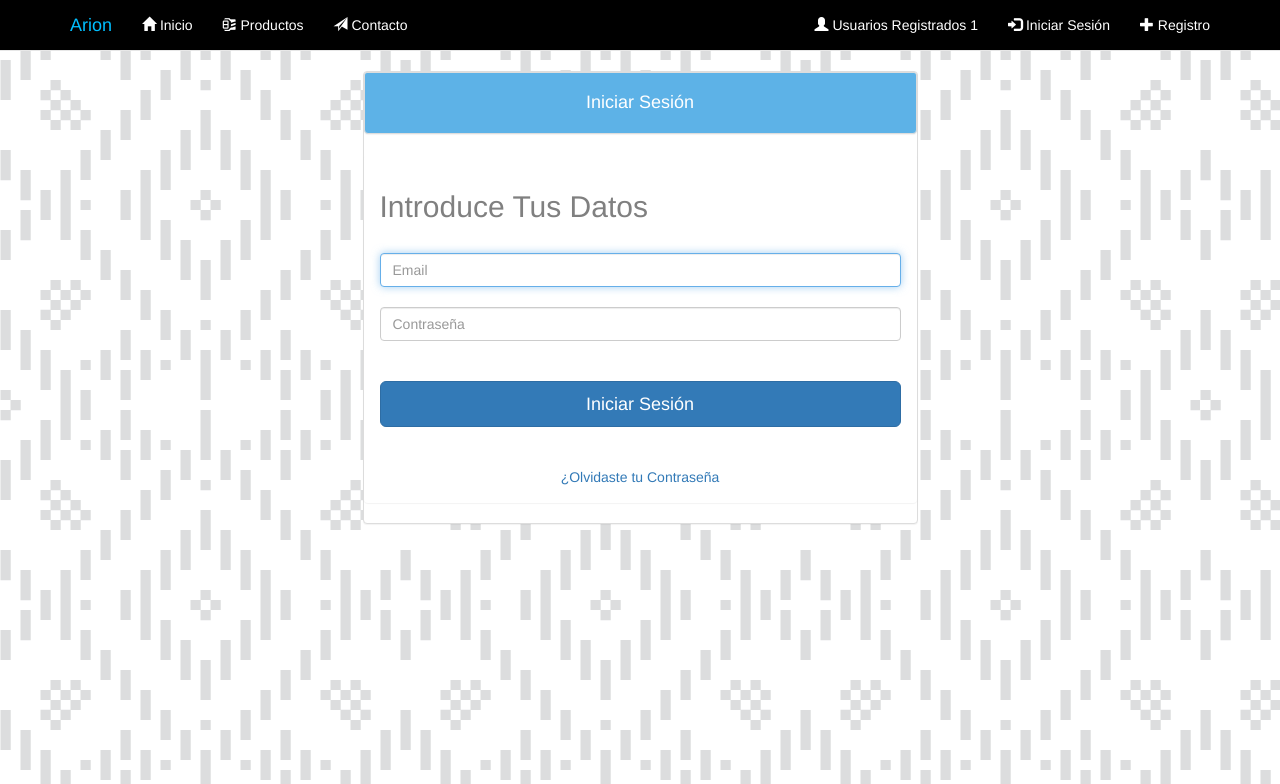
After one commit to Snh23/ArionX, a PHP site: page /ArionX/login.php in a window 1280 px wide. The commit adds this page. Shown: the top 784 px of the page. Run offline with PHP 8.4, Linux system fonts and the light colour scheme; tables that the repository leaves empty or names only in its code hold one stand-in row (values such as "Sample post").

Commit message:
RegistroCompletoLogin

```diff
--- a/Plantillas/documento-nav.inc.php
+++ b/Plantillas/documento-nav.inc.php
@@ -13,13 +13,13 @@ Conexion::cerrar_con();
                     <span class="icon-bar"></span>
                     <span class="icon-bar"></span>
                 </button>
-                <a class="navbar-brand" href="#">Arion</a>
+                <a class="navbar-brand" href="<?php echo SERVIDOR ?>">Arion</a>
             </div>
             <div class="navbar-collapse collapse" id="navbar">
                 <ul class="nav navbar-nav">
-                    <li><a href="index.php"><span class="glyphicon glyphicon-home" aria-hidden="true"></span> Inicio</a></li>
-                    <li><a href="#"><span class="glyphicon glyphicon-compressed" aria-hidden="true"></span> Productos</a></li>
-                    <li><a href="#"><span class="glyphicon glyphicon-send" aria-hidden="true"></span> Contacto</a></li>
+                    <li><a href="<?php echo SERVIDOR ?>"><span class="glyphicon glyphicon-home" aria-hidden="true"></span> Inicio</a></li>
+                    <li><a href="<?php echo RUTA_PRODUCTOS ?>"><span class="glyphicon glyphicon-compressed" aria-hidden="true"></span> Productos</a></li>
+                    <li><a href="<?php echo RUTA_CONTACTO ?>"><span class="glyphicon glyphicon-send" aria-hidden="true"></span> Contacto</a></li>
                 </ul>
                 <ul class="nav navbar-nav navbar-right">
                     <li>
@@ -28,8 +28,8 @@ Conexion::cerrar_con();
                             <?php echo $totalusu?>
                         </a>
                     </li>
-                    <li><a href="#"><span class="glyphicon glyphicon-log-in" aria-hidden="true"></span> Iniciar Sesión</a></li>
-                    <li><a href="/Arionx/Registro.php"><span class="glyphicon glyphicon-plus" aria-hidden="true"></span> Registro</a></li>
+                    <li><a href="<?php echo RUTA_LOGIN ?>"><span class="glyphicon glyphicon-log-in" aria-hidden="true"></span> Iniciar Sesión</a></li>
+                    <li><a href="<?php echo RUTA_REGISTRO ?>"><span class="glyphicon glyphicon-plus" aria-hidden="true"></span> Registro</a></li>
                 </ul>
             </div>
         </div>
--- a/app/config.inc.php
+++ b/app/config.inc.php
@@ -4,9 +4,17 @@ $nombre_bd = 'arion';
 $nombre_usu = 'root';
 $pass_serv = '';*/ //para evitar errores en la conexion
 // lo mejor sera usar constantes las cuales se definen de la siguiente manera
-
+//info para conectarse a la base de datos
 define('NOMBRE_SERVIDOR', 'localhost');
 define('NOMBRE_BD', 'arion');
 define('NOMBRE_USU', 'root');
 define('PASS_SERV', '');
+
+//rutas de la web
+define("SERVIDOR", "http://localhost:8080/ArionX");
+define("RUTA_REGISTRO", SERVIDOR."/registro.php");
+define("RUTA_REGISTRO_CORRECTO", SERVIDOR."/registro_correcto.php");
+define("RUTA_LOGIN", SERVIDOR."/login.php");
+define("RUTA_PRODUCTOS", SERVIDOR."/productos.php");
+define("RUTA_CONTACTO", SERVIDOR."/contacto.php");
 ?>
--- a/app/repusuario.inc.php
+++ b/app/repusuario.inc.php
@@ -113,4 +113,30 @@ class RepositorioUsuario
         }
         return $ema_existe;//regresamos el valor true/false
     }
+
+    public static function obtener_usu_por_ema($conexion, $email){
+        $usuario = null;
+        if(isset($conexion)){
+            try{
+                $sql = "SELECT * FROM usuarios WHERE email = :email";
+                $sentencia = $conexion -> prepare($sql);
+                $sentencia -> bindValue(':email', $email, PDO::PARAM_STR);
+                $sentencia->execute();
+                $resultado = $sentencia->fetch();
+                if(!empty($resultado)){
+                    $usuario = new Usuario($resultado['id'],
+                    $resultado['nombre'],
+                    $resultado['apellidos'],
+                    $resultado['usuario'],
+                    $resultado['email'],
+                    $resultado['password'],
+                    $resultado['fecha_reg'],
+                    $resultado['activo'],);
+                }
+            }catch(PDOException $ex){
+                print 'ERROR' . $ex->getMessage();
+            }
+        }
+        return $usuario;
+    }
 }
--- /dev/null
+++ b/login.php
@@ -0,0 +1,65 @@
+<?php
+include_once 'app/config.inc.php';
+include_once 'app/conexion.inc.php';
+include_once 'app/repusuario.inc.php';
+if(isset($_POST['login'])){
+    Conexion :: abrir_con();
+    $validador = new ValidadorLogin($_POST['email'],
+    $_POST['clave'],
+    Conexion::obtener_con());
+
+    if($validador -> obtener_error()===''&&
+    !is_null($validador -> obtener_usuario())){
+        //iniciar sesion
+        //redirigir a index
+        echo 'Inicio de sesion OK';
+    }else{
+        echo 'Inicio de sesion Fallo';
+    }
+    Conexion::cerrar_con();
+}
+
+$titulo = 'Login';
+include_once 'Plantillas/documento-declaracion.inc.php';
+include_once 'Plantillas/documento-nav.inc.php';
+?>
+<div class="container">
+    <div class="row">
+        <div class="col-md-3">
+
+        </div>
+        <div class="col-md-6">
+            <div class="panel panel-default">
+                <div class="panel panel-heading text-center">
+                    <h4>Iniciar Sesión</h4>
+                </div>
+                <div class="panel panel-body">
+                    <form role="form" method="POST" action="<?php echo $_SERVER['PHP_SELF'] ?>">
+                        <h2>Introduce Tus Datos</h2>
+                        <br>
+                        <label for="email" class="sr-only">Email</label>
+                        <input type="email" name="email" id="email" class="form-control" placeholder="Email"
+                            <?php if(isset($_POST['login']) && isset($_POST['email']) && !empty($_POST['email'])){
+                                echo 'value="' . $_POST['email'] . '"';
+                            }
+                            ?>
+                            required autofocus>
+                        <br>
+                        <label for="clave" class="sr-only">Contraseña</label>
+                        <input type="password" name="clave" id="clave" class="form-control" placeholder="Contraseña" required>
+                        <br>
+                        <br>
+                        <button type="submit" name="login" class="btn btn-lg btn-primary btn-block">
+                            Iniciar Sesión
+                        </button>
+                </form>
+                <br>
+                <br>
+                <div class="text-center">
+                    <a href="#">¿Olvidaste tu Contraseña</a>
+                </div>
+                </div>
+            </div>
+        </div>
+    </div>
+</div>
```
Also changed, not shown: Registro.php (+13 -4 lines), app/redireccion.inc.php (added, +9 -0 lines), app/validalogin.inc.php (added, +43 -0 lines), registro_correcto.php (added, +38 -0 lines).
